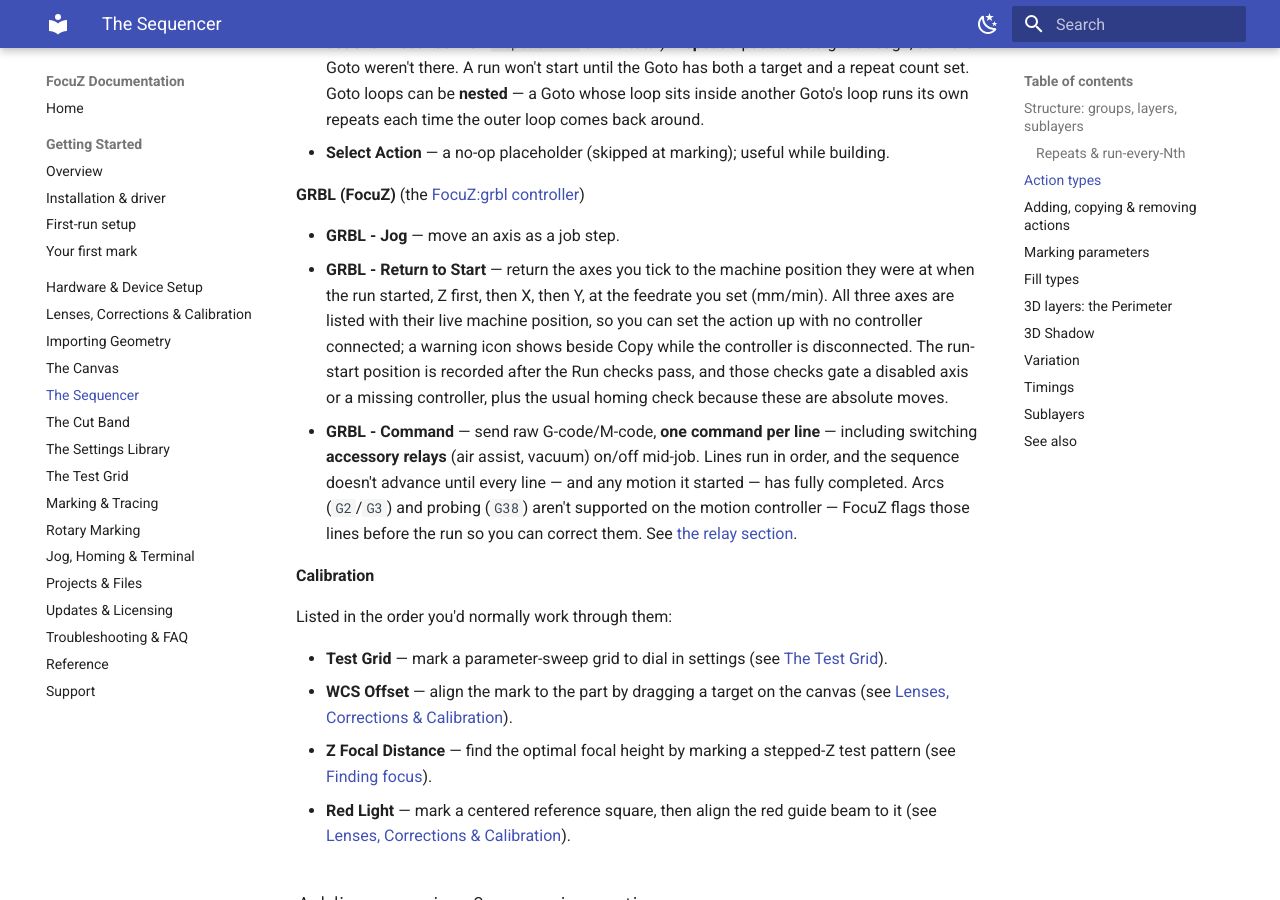
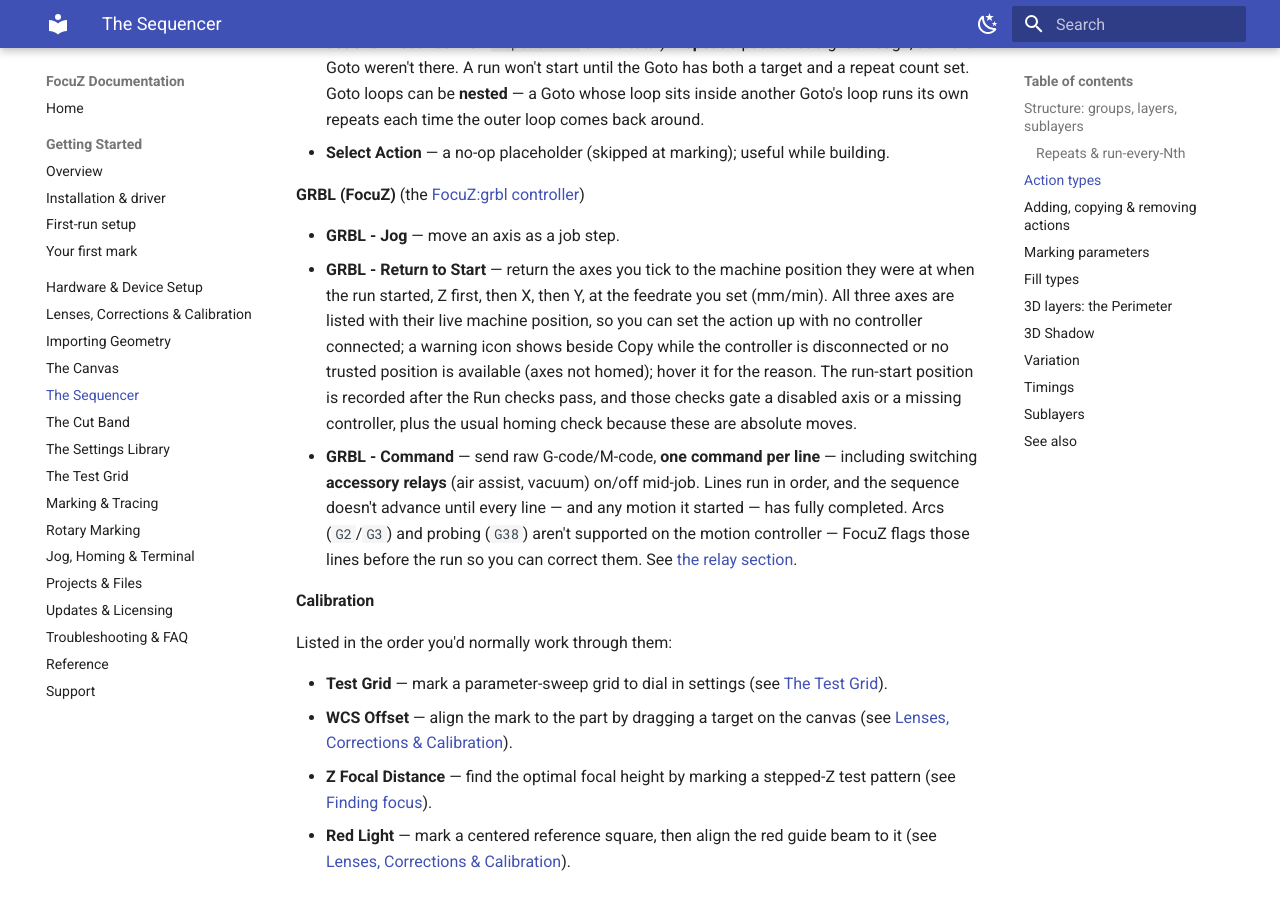
Before and after one commit to Lokahi-Shop/focuz-docs, an MkDocs documentation site: the page built from docs/sequencer.md, in a window 1280 px wide and 900 px high, scrolled down 1729 px. Built offline with MkDocs 1.6.1 and Material for MkDocs 9.7.7, drawn with Linux system fonts in a browser that asks for light colours.

Commit message:
Sequencer: Return to Start warning also covers no valid position
Co-Authored-By: Claude Fable 5.1 <noreply@anthropic.com>

```diff
--- a/docs/sequencer.md
+++ b/docs/sequencer.md
@@ -61,7 +61,8 @@ Adding an action opens a picker grouped by purpose:
 - **GRBL - Return to Start** — return the axes you tick to the machine position they were at when
   the run started, Z first, then X, then Y, at the feedrate you set (mm/min). All three axes are
   listed with their live machine position, so you can set the action up with no controller connected;
-  a warning icon shows beside Copy while the controller is disconnected. The run-start position is
+  a warning icon shows beside Copy while the controller is disconnected or no trusted position is
+  available (axes not homed); hover it for the reason. The run-start position is
   recorded after the Run checks pass, and those checks gate a disabled axis or a missing controller,
   plus the usual homing check because these are absolute moves.
 - **GRBL - Command** — send raw G-code/M-code, **one command per line** — including switching
```
